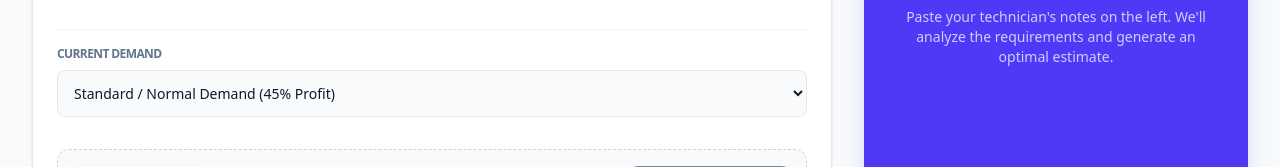
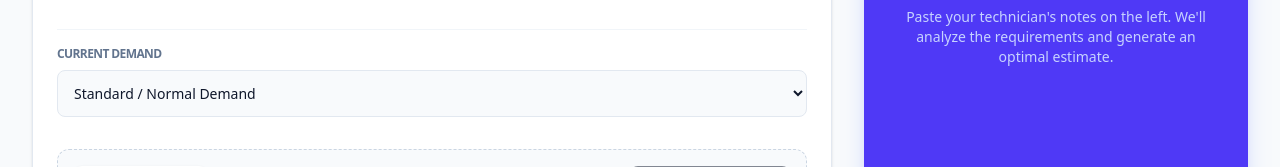
Before and after one commit to farisqdq/job-pricer, a React (Vite) app: page / in a window 1280 px wide. Shown: the part 363-530 px from the top of the page. Built offline with nearby package versions, Linux system fonts and the light colour scheme.

Commit message:
refactor: remove explicit percentage markups
Shift pricing strategy away from strict percentage-based markups in favor of competitive, market-rate estimation to improve pricing accuracy and consistency.

```diff
--- a/api/analyze-notes.ts
+++ b/api/analyze-notes.ts
@@ -22,7 +22,7 @@ export default async function handler(req: any, res: any) {
     const prompt = `You are an expert HVAC estimator and business manager.
 Analyze the following service call notes and provide a recommended price to charge the customer.
 IMPORTANT: The provided price book contains FINAL RETAIL PRICES (already marked up). Use the exact prices from the price book as what to charge the customer. Do NOT apply additional markup to items found in the price book.
-If specific costs or times aren't in the price book, use standard HVAC industry averages, and ONLY THEN apply the market context profit margin to those unknown base costs.
+If specific costs or times aren't in the price book, estimate what a typical, competitive HVAC company would charge the customer, leaning slightly under standard market rates to stay competitive. DO NOT use strict percentage markups.
 CRITICAL INSTRUCTION: You MUST always include a labor estimate (estimatedLaborHours and laborTotal must be > 0) in your response. Accurately estimate the labor hours based on the specific tasks described in the notes. If the notes explicitly mention labor hours, use them. If they describe a specific repair (e.g. replacing a compressor), use standard HVAC industry times for that repair. If no specific repair is mentioned and notes are brief, assume a minimum 1 hour diagnostic/service fee. Ensure the laborTotal is accurately calculated by multiplying estimatedLaborHours by the retail labor rate from the price book.
 CRITICAL INSTRUCTION: NEVER mention our internal cost or the markup amount in the breakdown or market analysis. The reasoning should ONLY discuss the final customer-facing prices.
 
@@ -42,9 +42,9 @@ Otherwise, provide a detailed breakdown in JSON format matching this schema:
   "estimatedEquipmentCost": 0, // The final retail price of the materials/equipment (from the price book)
   "estimatedLaborHours": 0, // Your estimate of the labor hours required
   "recommendedPrice": 0, // total recommended price to charge customer
-  "equipmentMarkup": 0, // 0 if parts are from the price book; otherwise, the markup amount added to unknown base costs
+  "equipmentMarkup": 0, // Always 0 (we do not calculate internal markup)
   "laborTotal": 0, // total charged for labor
-  "grossMarginPercentage": 0, // e.g., 45 (or whatever was passed in the market context)
+  "grossMarginPercentage": 0, // Can be 0 or omitted
   "breakdown": ["string"], // step by step breakdown of costs and reasoning (discuss ONLY retail prices)
   "marketAnalysis": "string" // explanation of how market context affected pricing
 }
--- a/server.ts
+++ b/server.ts
@@ -23,7 +23,7 @@ async function startServer() {
       const prompt = `You are an expert HVAC estimator and business manager.
 Analyze the following service call notes and provide a recommended price to charge the customer.
 IMPORTANT: The provided price book contains FINAL RETAIL PRICES (already marked up). Use the exact prices from the price book as what to charge the customer. Do NOT apply additional markup to items found in the price book.
-If specific costs or times aren't in the price book, use standard HVAC industry averages, and ONLY THEN apply the market context profit margin to those unknown base costs.
+If specific costs or times aren't in the price book, estimate what a typical, competitive HVAC company would charge the customer, leaning slightly under standard market rates to stay competitive. DO NOT use strict percentage markups.
 CRITICAL INSTRUCTION: You MUST always include a labor estimate (estimatedLaborHours and laborTotal must be > 0) in your response. Accurately estimate the labor hours based on the specific tasks described in the notes. If the notes explicitly mention labor hours, use them. If they describe a specific repair (e.g. replacing a compressor), use standard HVAC industry times for that repair. If no specific repair is mentioned and notes are brief, assume a minimum 1 hour diagnostic/service fee. Ensure the laborTotal is accurately calculated by multiplying estimatedLaborHours by the retail labor rate from the price book.
 CRITICAL INSTRUCTION: NEVER mention our internal cost or the markup amount in the breakdown or market analysis. The reasoning should ONLY discuss the final customer-facing prices.
 
@@ -43,9 +43,9 @@ Otherwise, provide a detailed breakdown in JSON format matching this schema:
   "estimatedEquipmentCost": 0, // The final retail price of the materials/equipment (from the price book)
   "estimatedLaborHours": 0, // Your estimate of the labor hours required
   "recommendedPrice": 0, // total recommended price to charge customer
-  "equipmentMarkup": 0, // 0 if parts are from the price book; otherwise, the markup amount added to unknown base costs
+  "equipmentMarkup": 0, // Always 0 (we do not calculate internal markup)
   "laborTotal": 0, // total charged for labor
-  "grossMarginPercentage": 0, // e.g., 45 (or whatever was passed in the market context)
+  "grossMarginPercentage": 0, // Can be 0 or omitted
   "breakdown": ["string"], // step by step breakdown of costs and reasoning (discuss ONLY retail prices)
   "marketAnalysis": "string" // explanation of how market context affected pricing
 }
--- a/src/App.tsx
+++ b/src/App.tsx
@@ -32,7 +32,7 @@ export default function App() {
     const savedPriceBook = localStorage.getItem('customPriceBook');
     return {
       serviceNotes: '',
-      marketContext: 'Standard / Normal Demand (45% Margin)',
+      marketContext: 'Standard / Normal Demand',
       priceBook: savedPriceBook || defaultPriceBook
     };
   });
@@ -246,10 +246,10 @@ export default function App() {
                       onChange={handleInputChange}
                       className="w-full bg-slate-50 border border-slate-200 rounded-lg p-3 text-sm focus:border-indigo-500 focus:ring-1 focus:ring-indigo-500 outline-none transition-all"
                     >
-                    <option value="Low Demand / Slow Season (35% Margin)">Low Demand / Slow Season (35% Profit)</option>
-                    <option value="Standard / Normal Demand (45% Margin)">Standard / Normal Demand (45% Profit)</option>
-                    <option value="High Demand / Peak Season (55% Margin)">High Demand / Peak Season (55% Profit)</option>
-                    <option value="Emergency / After Hours (65% Margin)">Emergency / After Hours (65% Profit)</option>
+                    <option value="Low Demand / Slow Season">Low Demand / Slow Season</option>
+                    <option value="Standard / Normal Demand">Standard / Normal Demand</option>
+                    <option value="High Demand / Peak Season">High Demand / Peak Season</option>
+                    <option value="Emergency / After Hours">Emergency / After Hours</option>
                   </select>
                 </div>
               </div>
@@ -328,7 +328,7 @@ export default function App() {
                   <h4 className="text-5xl font-black mt-2">
                     ${analysis.recommendedPrice.toLocaleString(undefined, { minimumFractionDigits: 2, maximumFractionDigits: 2 })}
                   </h4>
-                  <p className="text-indigo-200 text-sm mt-4">Based on {analysis.grossMarginPercentage}% targeted margin + market conditions.</p>
+                  <p className="text-indigo-200 text-sm mt-4">Based on competitive market rates + market conditions.</p>
                 </div>
 
                 <div className="space-y-4 flex-1">
```
